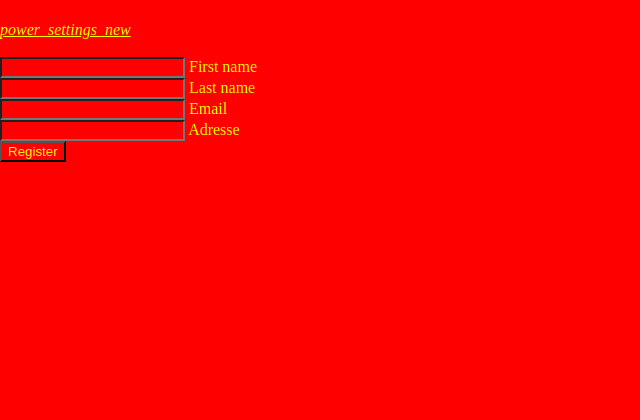
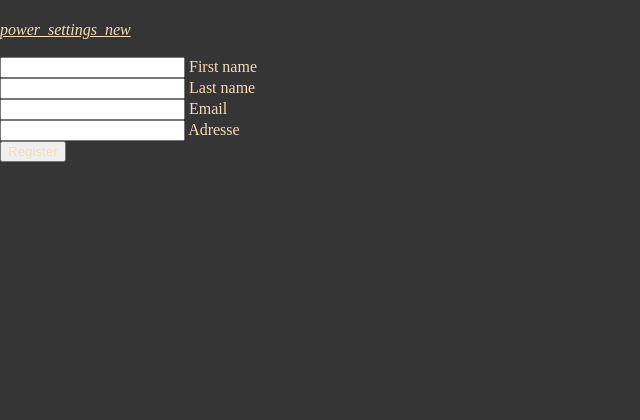
Before and after one commit to clemishow/transhumania-hetic, a PHP site: the page made by views/pages/account.twig in a window 1280 px wide. Shown: the top 420 px of the page, without its empty margins (0-640 px from the left). Run offline with PHP 8.4, Linux system fonts and the light colour scheme; the template is opened without the code that fills it, so the values that code supplies are empty; some libraries are stand-ins or nearby versions; some web fonts are replaced.

Commit message:
delete colors

```diff
--- a/web/src/css/leo.css
+++ b/web/src/css/leo.css
@@ -843,10 +843,6 @@ h1, h2, h3, h4, h5, h6 {
 /*
 *** LEO
 */
-* {
-  background: red !important;
-  color: yellow !important; }
-
 /*
 *** MEDIAS QUERIES
 */
--- a/web/src/sass/leo.scss
+++ b/web/src/sass/leo.scss
@@ -35,12 +35,6 @@ h1, h2, h3, h4, h5, h6 {
 *** LEO
 */
 
-* {
-	background: red !important;
-	color: yellow !important;
-
-
-}
 
 
 /*
```
Also changed, not shown: 1 other file.
